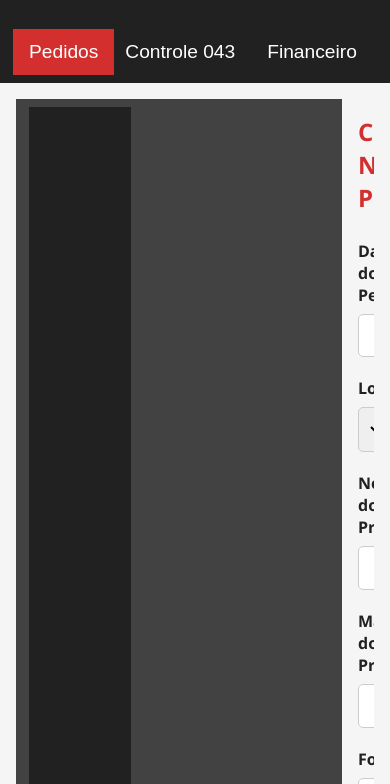
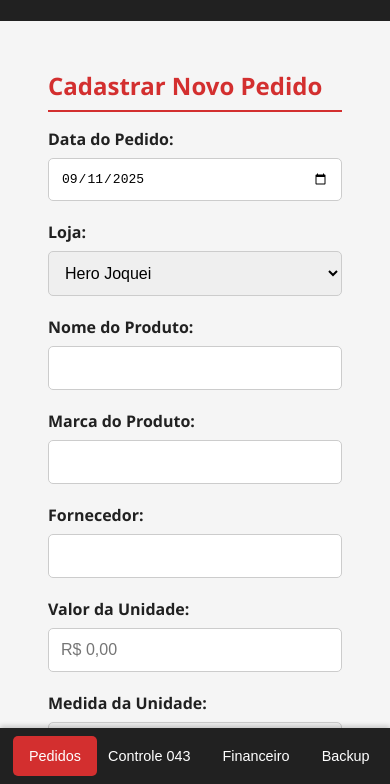
Before and after one commit to pauloramoita/sistema-hero-app, a plain HTML site: page index.html in a window 390 px wide. Shown: the part 60-844 px from the top of the page. Drawn offline with Linux system fonts and the light colour scheme.

Commit message:
Update style.css

```diff
--- a/style.css
+++ b/style.css
@@ -461,49 +461,69 @@ table tr:last-child td {
     color: var(--cinza-escuro);
 }
 
-/* Responsividade */
+/* Responsividade: Layout para telas de celular */
 @media (max-width: 768px) {
+    /* Esconde o menu lateral no celular e o transforma em um menu superior */
     .app-container {
         flex-direction: column;
     }
 
-    .main-sidebar, .sub-sidebar {
+    /* Estilo para a barra de navegação principal (agora no topo) */
+    .main-sidebar {
         width: 100%;
         flex-direction: row;
         overflow-x: auto;
         padding: 0.5rem;
         gap: 0;
+        justify-content: space-around;
+        align-items: center;
+        position: fixed;
+        bottom: 0;
+        left: 0;
+        background-color: var(--preto-principal);
+        box-shadow: 0 -2px 5px rgba(0, 0, 0, 0.2);
     }
 
-    .nav-button {
+    .main-sidebar .nav-button {
         flex-shrink: 0;
         text-align: center;
         padding: 0.75rem 1rem;
         white-space: nowrap;
+        font-size: 0.9em;
+        border-radius: 5px;
     }
 
-    .nav-button:hover {
+    .main-sidebar .nav-button:hover {
         transform: none;
     }
 
-    .backup-options-container {
-        flex-direction: column;
+    /* Esconde a sub-sidebar para dar mais espaço ao conteúdo */
+    .sub-sidebar {
+        display: none;
     }
 
-    .content {
-        padding: 1rem;
-    }
-
+    /* O conteúdo principal agora ocupa a tela toda */
     .sub-content {
         padding: 1rem;
     }
 
-    .search-container, .report-options {
+    .main-tab-content.active {
+        flex-direction: column;
+    }
+
+    /* Reorganiza os campos de busca em colunas */
+    .search-container {
         flex-direction: column;
         align-items: stretch;
     }
 
     .search-fields {
         flex-direction: column;
+        gap: 1rem;
+    }
+
+    /* Reorganiza as opções de backup em colunas */
+    .backup-options-container {
+        flex-direction: column;
     }
 }
```
